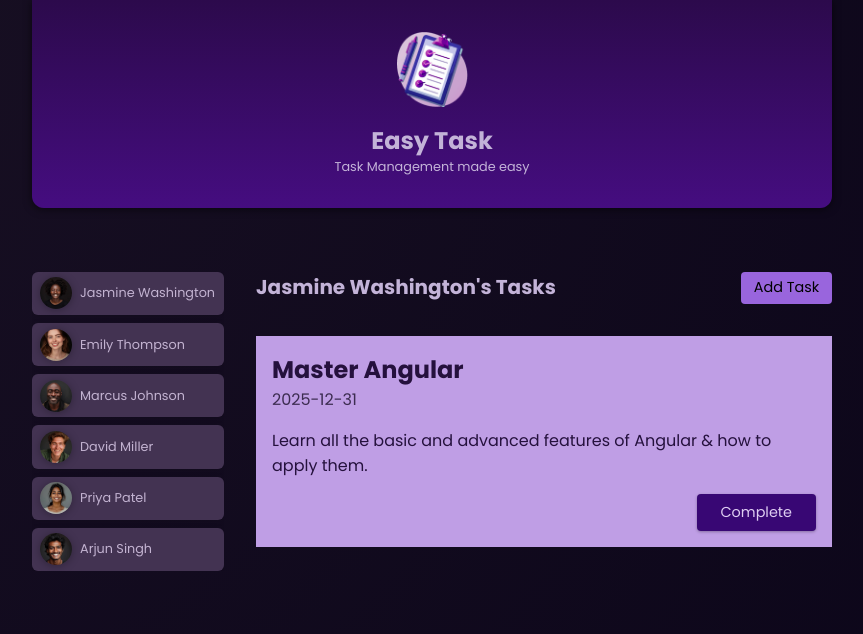
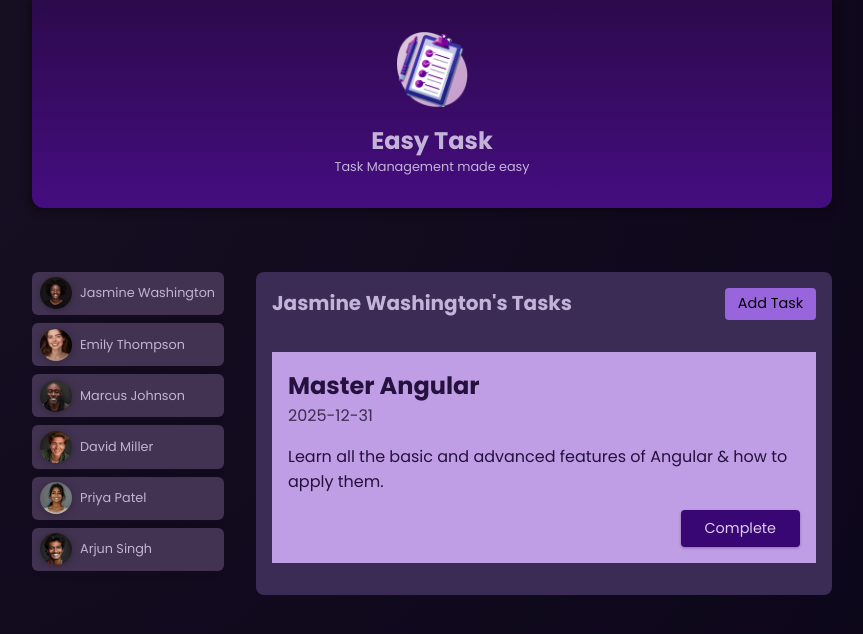
Before and after one commit to jamesw-code/angular-practice, an Angular app: page / in a window 1280 px wide. Both pictures are taken after a click on the button "Jasmine Washington". Shown: the top 634 px of the page, without its empty margins (208-1071 px from the left). Built offline with nearby package versions, Linux system fonts and the light colour scheme.

Commit message:
fix css issue

```diff
--- a/src/app/tasks/tasks.component.html
+++ b/src/app/tasks/tasks.component.html
@@ -1,4 +1,4 @@
-<section id="'tasks">
+<section id="tasks">
     <header>
         <h2>{{ name }}'s Tasks</h2>
         <menu>
```
